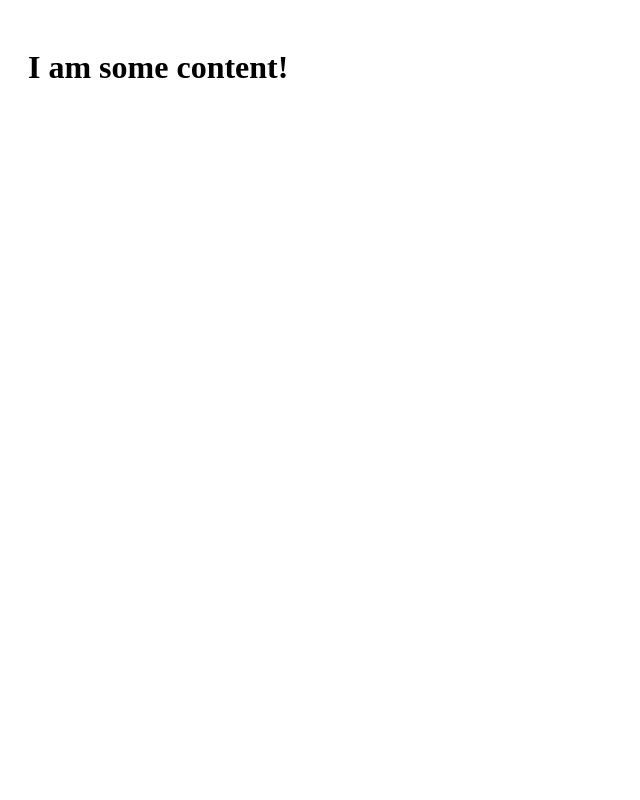
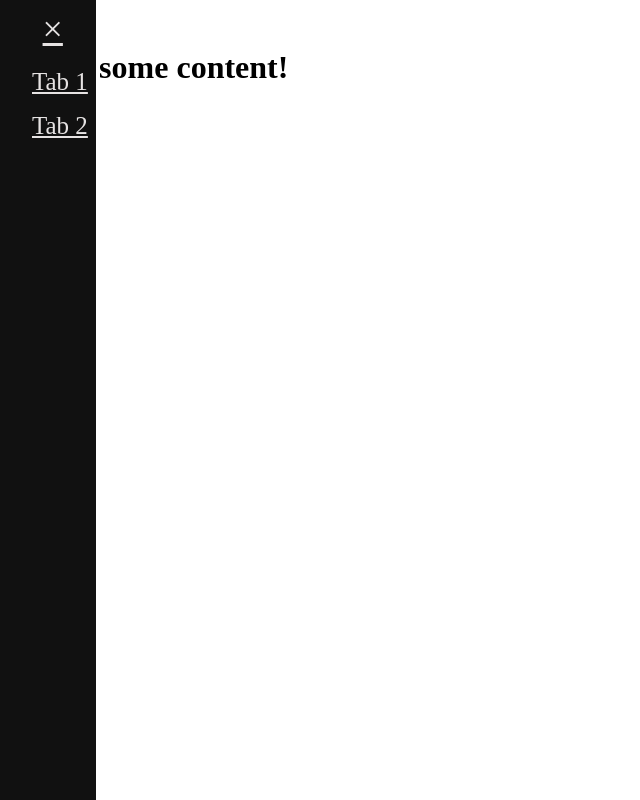
Before and after one commit to 19barsav/mi349_top10, a plain HTML site: page index.html in a window 1280 px wide. Shown: the whole page, without its empty margins (0-640 px from the left). Drawn offline with Linux system fonts and the light colour scheme.

Commit message:
width fix

```diff
--- a/style.css
+++ b/style.css
@@ -1,7 +1,7 @@
 /* The sidebar menu */
 .sidebar {
     height: 100%; /* 100% Full-height */
-    width: 0; /* 0 width - change this with JavaScript */
+    width: 50; /* 0 width - change this with JavaScript */
     position: fixed; /* Stay in place */
     z-index: 1; /* Stay on top */
     top: 0;
```
